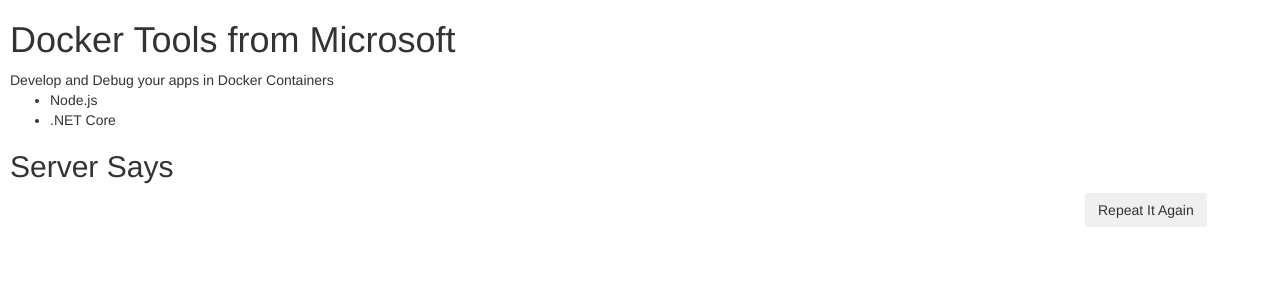
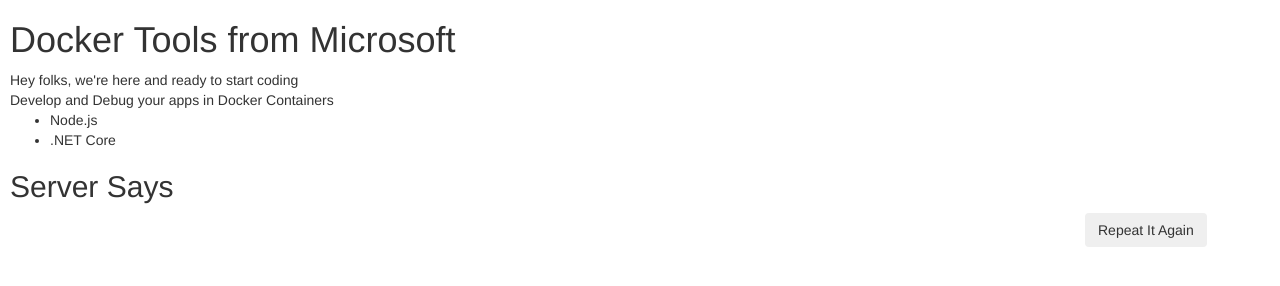
Before and after one commit to SteveLasker/polyglot-web-node, a website: page web-node/public/index.html in a window 1280 px wide. Drawn offline with nearby package versions, Linux system fonts and the light colour scheme; some packages are replaced by stand-ins of ours; no server answers.

Commit message:
ready to go

```diff
--- a/web-node/public/index.html
+++ b/web-node/public/index.html
@@ -12,6 +12,7 @@
 <body style="margin-left:10px; margin-right:10px;">
     <div ng-controller="MainController">
         <H1>Docker Tools from Microsoft</H1>
+        <div>Hey folks, we're here and ready to start coding</div>
         <span>Develop and Debug your apps in Docker Containers</span>
         <ul>
             <li>Node.js</li>
```
